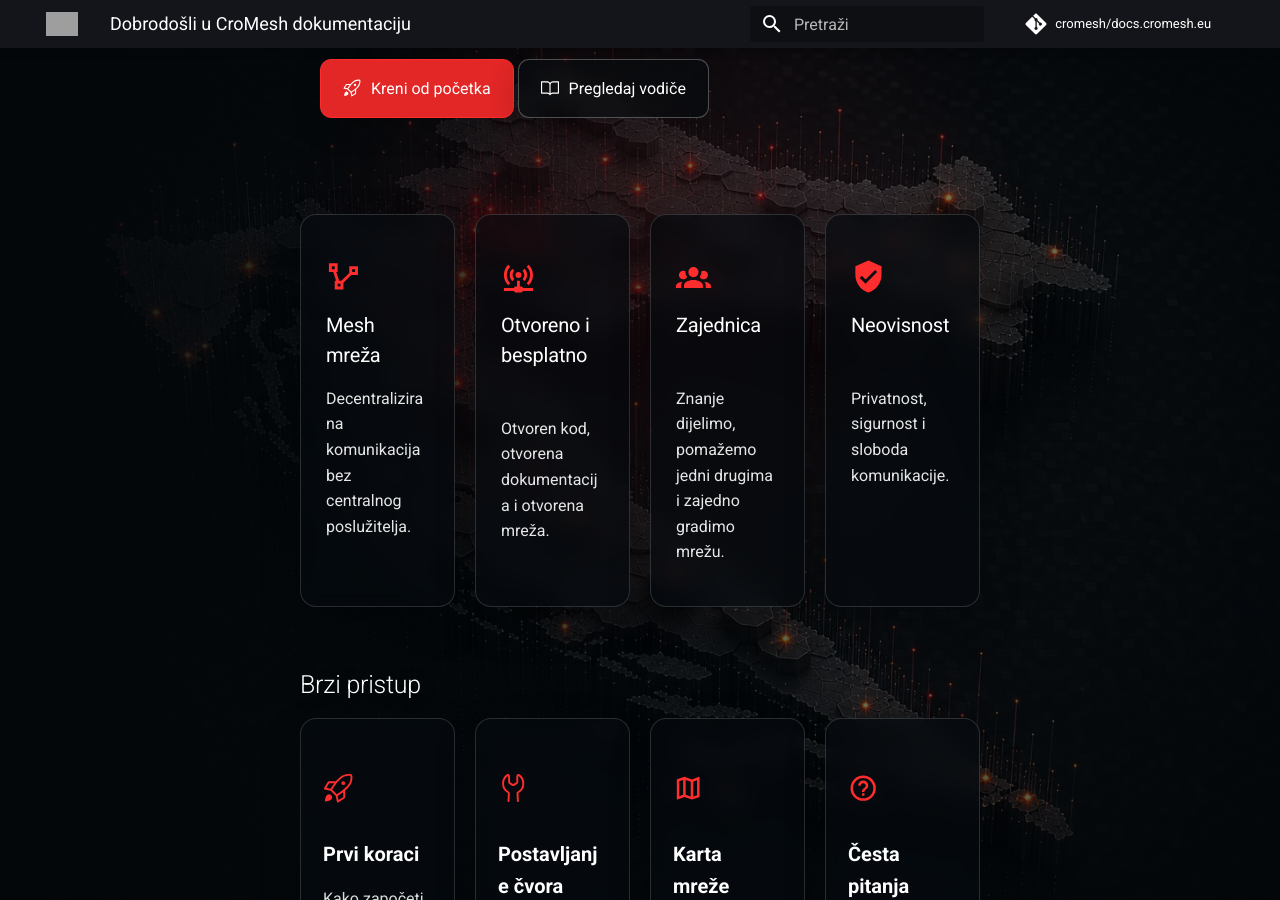
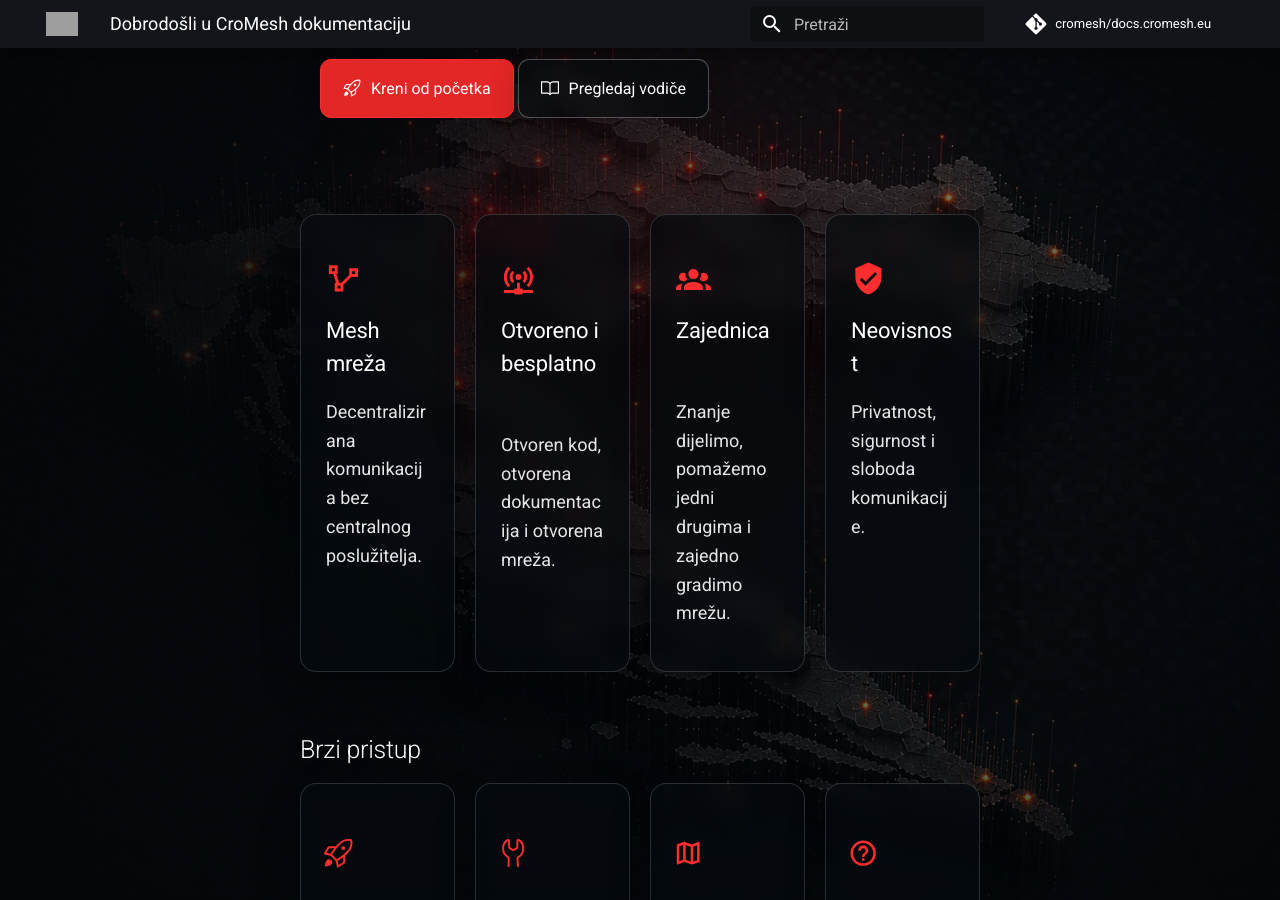
Before and after one commit to cromesh/docs.cromesh.eu, an MkDocs documentation site: the page built from docs/index.md, in a window 1280 px wide and 900 px high, scrolled down 644 px. Built offline with MkDocs 1.6.1 and Material for MkDocs 9.7.7, drawn with Linux system fonts in a browser that asks for light colours; comment, search, counter and statistics services are not loaded; grey boxes are pictures that could not be loaded.

Commit message:
v3.5.0: refine landing page card typography

```diff
--- a/docs/stylesheets/extra.css
+++ b/docs/stylesheets/extra.css
@@ -107,11 +107,13 @@
   min-height: 9.5rem;
   padding: 1.25rem;
   color: rgba(255,255,255,.9);
+  font-size: 0.9rem;
 }
 
 .cromesh-feature-card h3 {
   color: #fff;
   margin-top: .5rem;
+  font-size: 1.1rem;
 }
 
 .cromesh-icon {
```
